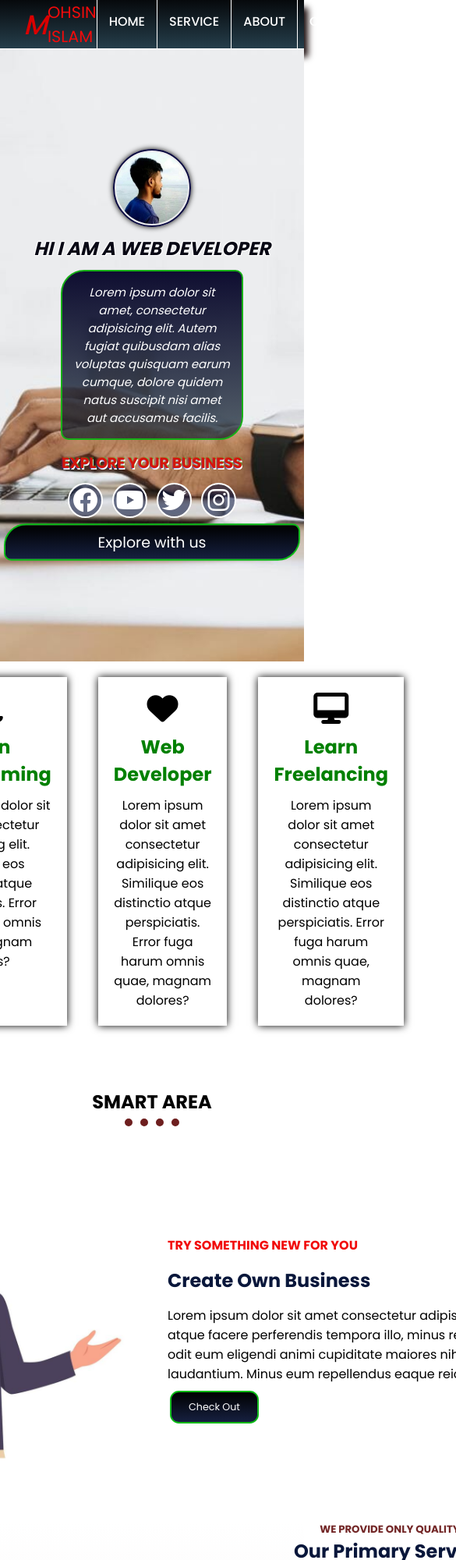
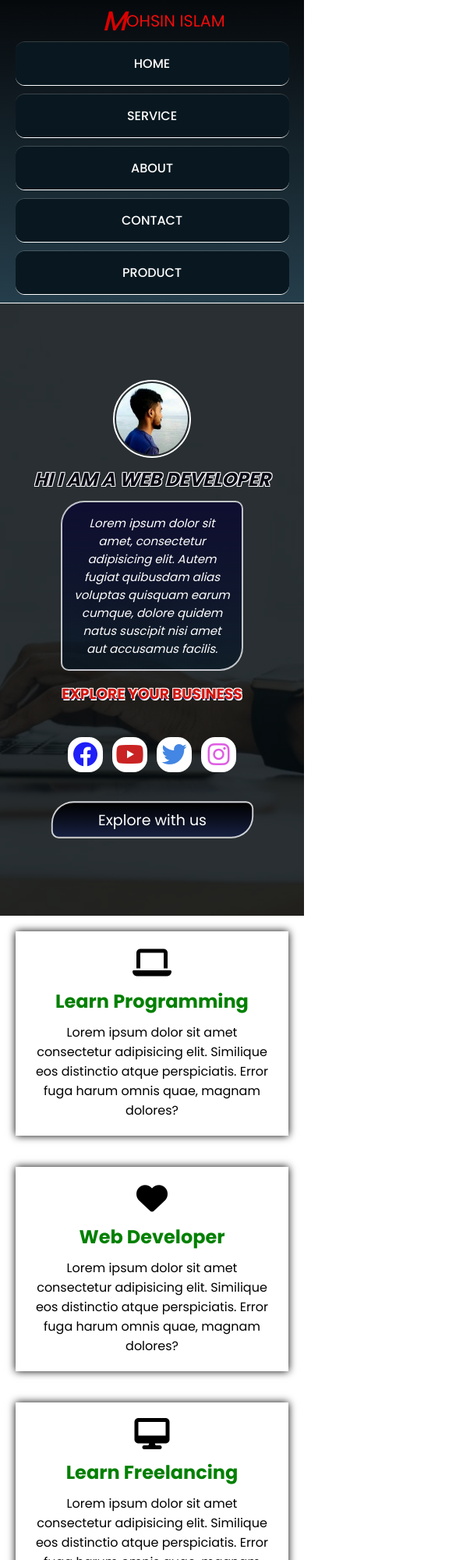
Before and after one commit to mohsin-islam2024/portfolio2, a plain HTML site: page index.html in a window 390 px wide. Shown: the top 2000 px of the page at 78% size, 585 px wide, since content can reach past the window. Drawn offline with Linux system fonts and the light colour scheme.

Commit message:
Add files via upload

```diff
--- a/style.css
+++ b/style.css
@@ -203,19 +203,19 @@ nav > ul > li:hover  .dropdownMenu{
 }
 .icon {
     display: flex;
-    color: white;
+
     align-items: center;
     justify-content: center;
+    padding: 30px 0px;
 }
 
 .icon i {
     width: 45px;
     height: 45px;
-    border-radius: 50%;
+    border-radius: 40%;
     border: 2px solid white;
     margin: 6px;
-    background-color: #0b184291;
-    color: white;
+    background-color: #ffffff;
     display: flex;
 
     align-items: center;
@@ -224,10 +224,21 @@ nav > ul > li:hover  .dropdownMenu{
     transition: 0.6s;
     cursor: pointer;
 }
+.icon > .fa-facebook {
+  color:rgb(31, 31, 247)
+}
+.icon > .fa-youtube {
+  color:rgb(201, 35, 35)
+}
+.icon > .fa-twitter {
+  color:rgb(67, 134, 227)
+}
+.icon > .fa-instagram {
+  color:rgb(222, 93, 227)
+}
 
 .icon i:hover {
     background-color: #ffffff;
-    color: #4760b3;
     transform: scale(0.95);
 }
 .hero .hero-container button {
@@ -297,9 +308,7 @@ nav > ul > li:hover  .dropdownMenu{
     margin: 10px 0;
     color: green;
 }
-.first-area > .block p {
 
-}
 
 /* first section ends from here */
 
@@ -541,3 +550,232 @@ nav > ul > li:hover  .dropdownMenu{
   }
 
 /* fourth section ends from here */
+
+/* responsive css starts from here
+.
+.
+.
+.
+.
+.
+.
+.
+.
+
+..
+*/
+
+@media only screen and (max-width: 768px) {
+  /* For mobile phones: */
+  /* navbar start from here */
+
+nav{
+  display: flex;
+  flex-direction: column;
+}
+
+nav > ul {
+  display: flex;
+  flex-direction: column;
+  justify-content: center;
+  align-items: center;
+  padding-right: 0px;
+
+
+}
+
+nav > ul > li {
+  display: flex;
+  flex-direction: column;
+  justify-content: center;
+
+  width: 90%;
+  border-radius: 12px;
+  padding: 0px 0px;
+  border-bottom: 1px solid white;
+  border-right: 0px solid white;
+  border-top: 1px solid rgba(255, 255, 255, 0.183);
+
+  transition: 1s;
+  margin-bottom: 10px;
+
+}
+
+nav > ul > li:first-child {
+
+
+  border-top: 1px solid rgba(255, 255, 255, 0.183);
+  border-left: 0px solid white;
+
+}
+
+nav > ul > li > a{
+  display: flex;
+  align-items: center;
+  justify-content: center;
+  width: 100%;
+  text-align: center;
+  text-decoration: none;
+  background-color: #091820;
+  border-radius: 12px;
+
+
+
+}
+nav > ul > li > a:hover {
+  /* background-image: linear-gradient(dodgerblue, rgb(29, 81, 133)); */
+  background-image:linear-gradient(rgb(112, 14, 14),rgb(142, 146, 162));
+  color: white;
+}
+
+nav > ul > li:hover  .dropdownMenu{
+  opacity: 0;
+  visibility: hidden;
+  transform: scaleY(1);
+}
+
+
+
+/* navbar ends here */
+
+
+/* hero starst here */
+.hero {
+  width: 100%;
+  height: 93vh;
+  /* background-image: url(images/hero-images-5.jpg); */
+  background-image: url(images/hero-images-6.jpg);
+
+  background-repeat: no-repeat;
+  background-position: center;
+  background-size: cover;
+  position: relative;
+  display: flex;
+  align-items: center;
+  /* box-shadow: 0 0 10px; */
+
+
+  /* justify-content: center; */
+}
+
+.hero .hero-container {
+ width: 100%;
+ height: 93vh;
+ /* background-color: #bed7e400; */
+ background-color: #030a0ed5;
+
+}
+.hero .hero-container img {
+  border: 2px solid rgb(255, 255, 255);
+  box-shadow: 0px 0px 0px;
+}
+
+.hero .hero-container p {
+
+  border: 2px solid rgba(255, 255, 255, 0.745);
+}
+
+.hero .hero-container h3 {
+
+  text-shadow: -1px -1px 0 #ffffff, 1px -1px 0 rgb(254, 254, 254), -1px 1px 0 #0820f852, 1px 2px 0 #fff;
+
+
+}
+
+.hero .hero-container button {
+  width: 70%;
+  border: 2px solid rgba(255, 255, 255, 0.804);
+}
+
+/* hero ends  here */
+
+/* first section starts from here */
+.first-area{
+  display: flex;
+  flex-direction: column;
+  align-items: center;
+  justify-content: center;
+}
+
+/* first section ends from here */
+
+/* second section start from here */
+
+.smart-area-container {
+  width: 90%;
+  display: flex;
+  flex-direction: column;
+  /* justify-content: space-around; */
+
+
+}
+
+.smart-img {
+ width: 0px;
+ height: 0px;
+ padding: 0px;
+}
+.smart-img img {
+  width: 0%;
+}
+.smart-area-text {
+  display: flex;
+  flex-direction: column;
+  align-items: center;
+  justify-content: center;
+  width: 100%;
+  padding: 20px;
+
+}
+.smart-area-text p {
+  text-align: center;
+}
+/* second section ends from here */
+
+/* third section starts from here */
+
+#third-section {
+  margin: 0 auto;
+  background-image: linear-gradient(white, rgb(239, 235, 235));
+  padding-bottom: 40px;
+}
+.service-all-container {
+  width: 100%;
+  margin: auto;
+
+}
+
+.service-all-container-title {
+  margin-top: 50px;
+
+}
+
+.service-all-container-box {
+  display: flex;
+  flex-direction: column;
+}
+/* third section ends from here */
+
+
+.card-section-container {
+  margin: 30px 0;
+  display: flex;
+  flex-direction: column;
+  align-items: center;
+  justify-content: space-between;
+}
+.card-section-card {
+  margin-bottom: 30px;
+  width: 100%;
+  display: flex;
+  flex-direction: column;
+  align-items: center;
+  justify-content: center;
+  box-shadow: 5px 5px 10px;
+
+}
+
+}
+
+
+/* responsive css ends from here */
```
